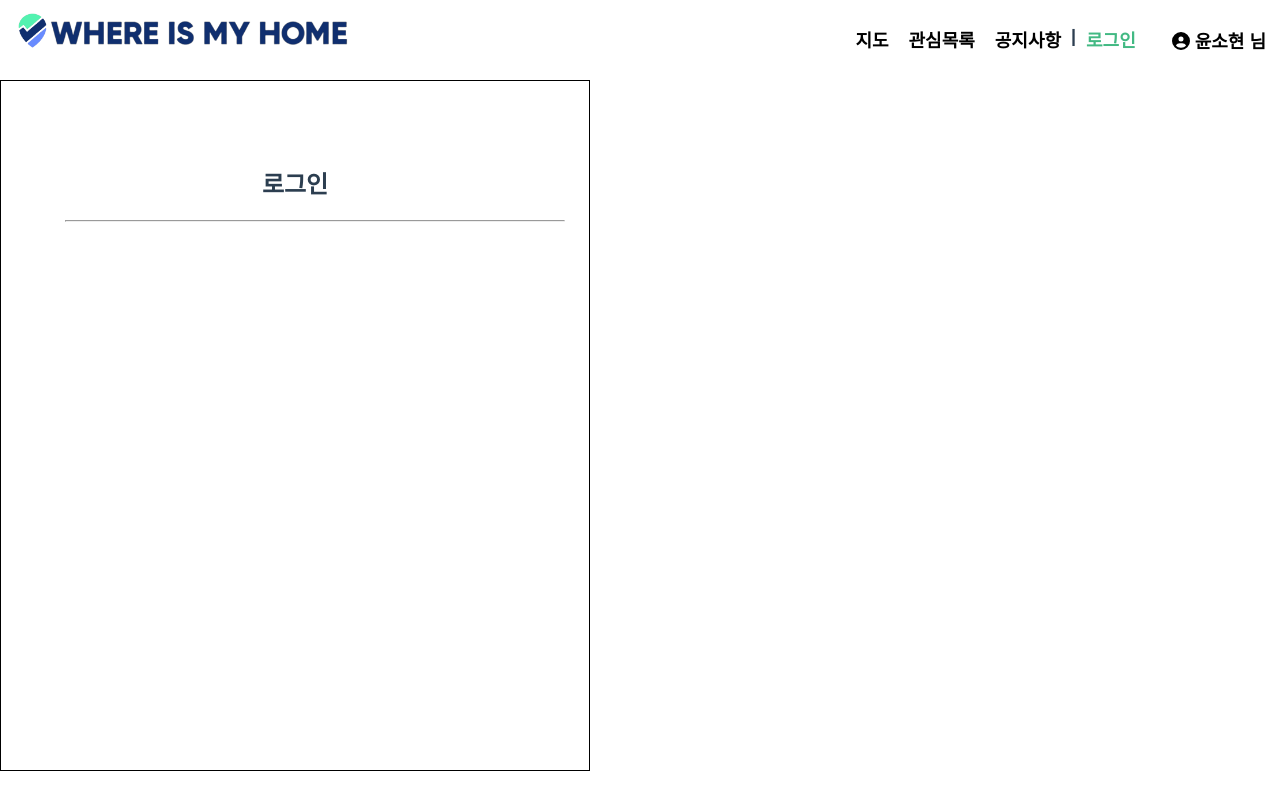
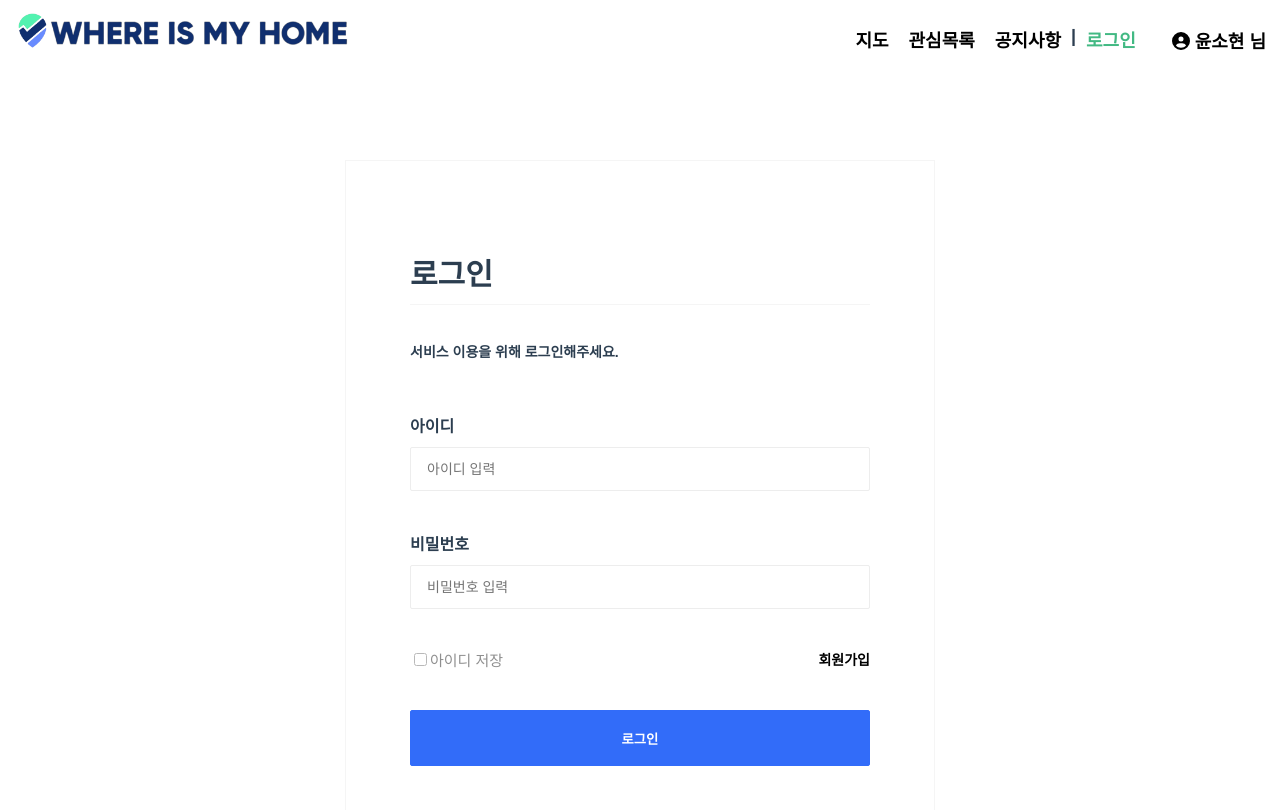
Before and after one commit to cyctjdghks/whereismyhome-frontend, a Vue app in the folder whereismyhome-final/: page /login in a window 1280 px wide. Shown: the top 810 px of the page. Built offline with nearby package versions, Linux system fonts and the light colour scheme.

Commit message:
feat: login UI

```diff
--- a/whereismyhome-final/src/App.vue
+++ b/whereismyhome-final/src/App.vue
@@ -23,6 +23,7 @@ export default {
   -moz-osx-font-smoothing: grayscale;
   text-align: center;
   color: #2c3e50;
+  min-height: 100vh;
 }
 
 * {
--- a/whereismyhome-final/src/components/search/SearchResultList.vue
+++ b/whereismyhome-final/src/components/search/SearchResultList.vue
@@ -22,7 +22,7 @@ export default {
 .result-container {
   width: 50%;
   height: 392px;
-  border-right: 1px solid rgb(231, 231, 231);
+  border-right: 1px solid #e7e7e7;
   padding: 30px 50px 30px 60px;
 }
 
--- a/whereismyhome-final/src/components/user/UserLogin.vue
+++ b/whereismyhome-final/src/components/user/UserLogin.vue
@@ -2,33 +2,167 @@
   <section>
     <div class="container">
       <h1>로그인</h1>
-      <hr width="500px" />
+      <h2>서비스 이용을 위해 로그인해주세요.</h2>
+      <form>
+        <div class="input-wrapper">
+          <label for="userid">아이디</label>
+          <input
+            id="userid"
+            v-model="user.userid"
+            required
+            placeholder="아이디 입력"
+            @keyup.enter="confirm"
+          />
+        </div>
+        <div class="input-wrapper">
+          <label for="userpwd">비밀번호</label>
+          <input
+            type="password"
+            id="userpwd"
+            v-model="user.userpwd"
+            required
+            placeholder="비밀번호 입력"
+            @keyup.enter="confirm"
+          />
+        </div>
+        <div class="checkbox-wrapper">
+          <label
+            ><input type="checkbox" name="saveId" value="saveId" />아이디
+            저장</label
+          >
+          <router-link to="/join" class="moveJoin">회원가입</router-link>
+        </div>
+        <button type="button" @click="confirm">로그인</button>
+      </form>
     </div>
   </section>
 </template>
 
 <script>
 export default {
-  name: "WhereismyhomeFinalUserLogin",
-
+  name: "UserLogin",
   data() {
-    return {};
+    return {
+      // isLoginError: false,
+      user: {
+        userid: null,
+        userpwd: null,
+      },
+    };
   },
-
-  mounted() {},
-
-  methods: {},
+  // computed: {
+  //   ...mapState(memberStore, ["isLogin", "isLoginError", "userInfo"]),
+  // },
+  // methods: {
+  //   ...mapActions(memberStore, ["userConfirm", "getUserInfo"]),
+  //   async confirm() {
+  //     await this.userConfirm(this.user);
+  //     let token = sessionStorage.getItem("access-token");
+  //     // console.log("1. confirm() token >> " + token);
+  //     if (this.isLogin) {
+  //       await this.getUserInfo(token);
+  //       // console.log("4. confirm() userInfo :: ", this.userInfo);
+  //       this.$router.push({ name: "main" });
+  //     }
+  //   },
+  //   movePage() {
+  //     this.$router.push({ name: "join" });
+  //   },
+  // },
 };
 </script>
 
 <style scoped>
-section {
+.container {
   margin: auto;
-}
-.container {
-  border: solid 1px black;
+  margin-top: 80px;
+  display: flex;
+  flex-direction: column;
+  align-items: flex-start;
   width: 590px;
   height: 691px;
   padding: 64px;
+  border: 1px solid #f5f5f5;
+}
+
+h1 {
+  width: 100%;
+  text-align: left;
+  font-size: 30px;
+  font-weight: 900;
+  padding-bottom: 10px;
+  border-bottom: 1px solid #f5f5f5;
+}
+
+h2 {
+  font-size: 14px;
+  padding-bottom: 20px;
+}
+
+form {
+  width: 100%;
+  height: 100%;
+  display: flex;
+  flex-direction: column;
+  justify-content: space-around;
+}
+
+.input-wrapper {
+  display: flex;
+  flex-direction: column;
+}
+
+.input-wrapper label {
+  text-align: left;
+  font-weight: bold;
+  margin-bottom: 10px;
+}
+
+.input-wrapper input {
+  width: 100%;
+  height: 44px;
+  padding: 10px 16px;
+  color: #222222;
+  font-size: 14px;
+  line-height: 24px;
+  border: 1px solid rgb(237, 237, 237);
+  border-radius: 2px;
+}
+
+.checkbox-wrapper {
+  display: flex;
+  justify-content: space-between;
+}
+
+.checkbox-wrapper label {
+  opacity: 50%;
+  color: #222222;
+  font-size: 15px;
+}
+
+.checkbox-wrapper input {
+  border: 1px solid rgb(237, 237, 237);
+}
+
+.moveJoin {
+  color: black;
+  font-size: 14px;
+  font-weight: bold;
+}
+
+button {
+  display: inline-flex;
+  align-items: center;
+  justify-content: center;
+  min-width: 80px;
+  padding: 0px 16px;
+  font-weight: 700;
+  vertical-align: middle;
+  cursor: pointer;
+  background-color: rgb(50, 108, 249);
+  border: 1px solid rgb(50, 108, 249);
+  border-radius: 2px;
+  color: rgb(255, 255, 255);
+  height: 56px;
 }
 </style>
--- a/whereismyhome-final/src/views/AppUser.vue
+++ b/whereismyhome-final/src/views/AppUser.vue
@@ -1,5 +1,5 @@
 <template>
-  <div>
+  <div class="container">
     <user-login></user-login>
   </div>
 </template>
@@ -24,4 +24,4 @@ export default {
 };
 </script>
 
-<style lang="scss" scoped></style>
+<style scoped></style>
```
Also changed, not shown: whereismyhome-final/src/components/user/UserRegister.vue (added).
